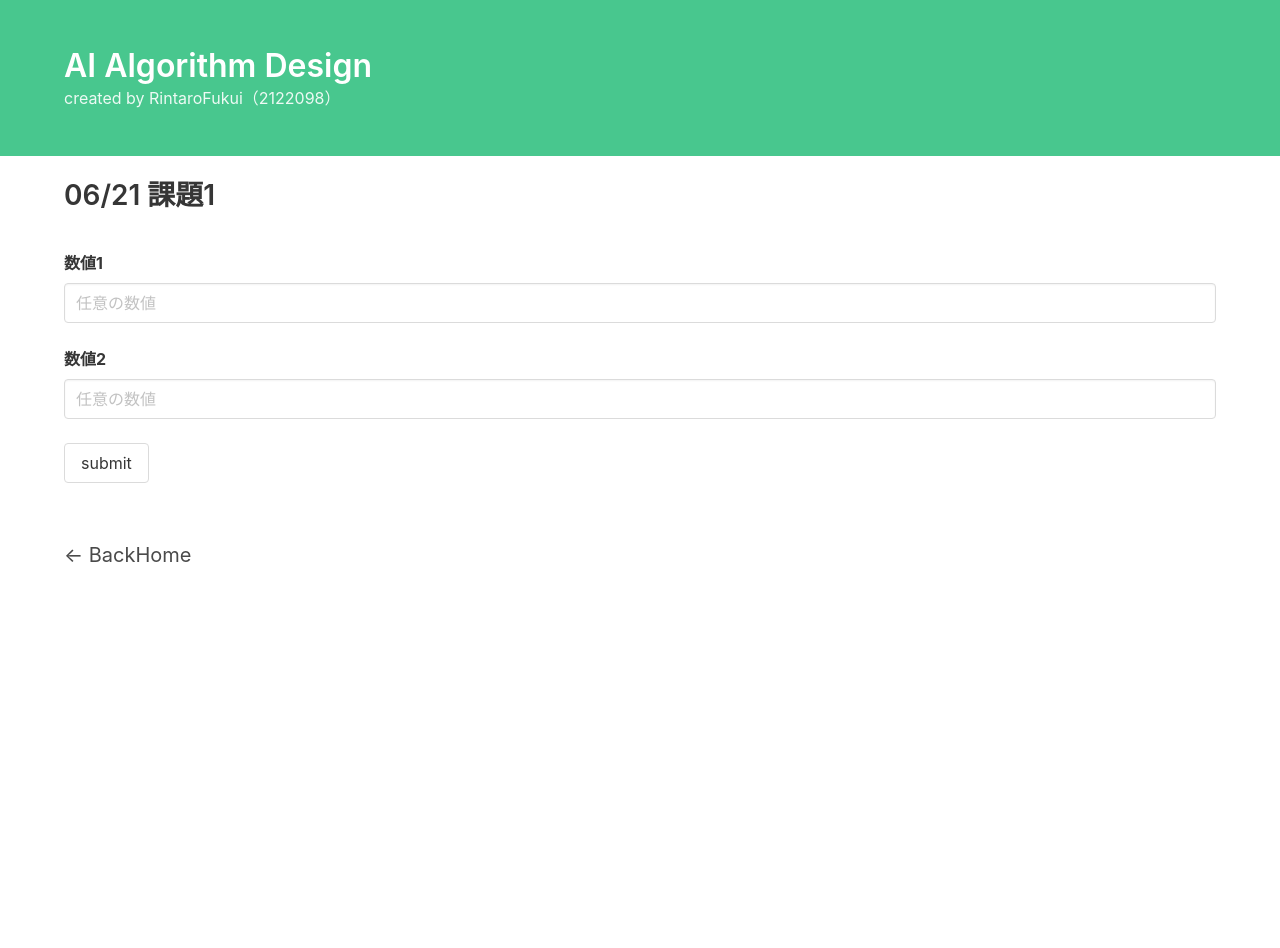
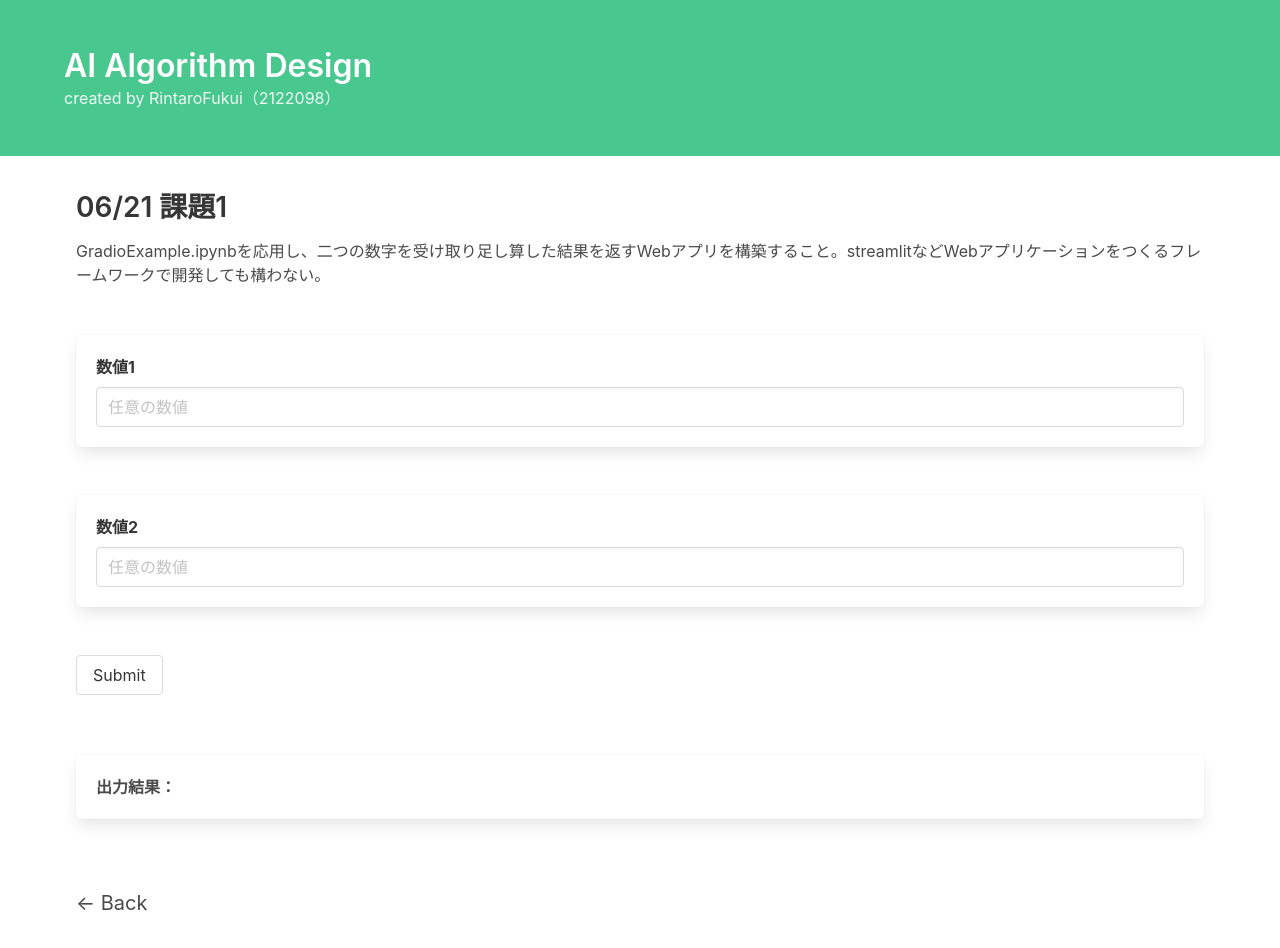
Before and after one commit to Rintaro-Fukui/Application-Task, a Next.js app in the folder front/application-task/: page /task1 in a window 1280 px wide. Shown: the top 948 px of the page. Before the commit the page ends 800 px from the top, so only its background shows below. Built offline with nearby package versions, Linux system fonts and the light colour scheme.

Commit message:
task1 finish

```diff
--- a/front/application-task/package.json
+++ b/front/application-task/package.json
@@ -9,10 +9,12 @@
     "lint": "next lint"
   },
   "dependencies": {
+    "axios": "^1.4.0",
     "bulma": "^0.9.4",
     "next": "13.4.7",
     "react": "18.2.0",
     "react-dom": "18.2.0",
+    "react-hook-form": "^7.45.0",
     "sass": "^1.63.6"
   }
 }
--- a/front/application-task/src/app/api/hello/route.js
+++ b/front/application-task/src/app/api/hello/route.js
@@ -1,3 +1,3 @@
-export async function GET(request) {
-  return new Response('Hello, Next.js!')
+export async function GET(request, {params}) {
+  return new Response(1+1)
 }
--- a/front/application-task/src/app/layout.js
+++ b/front/application-task/src/app/layout.js
@@ -2,8 +2,8 @@ import Head from 'next/head';
 import '../../node_modules/bulma/bulma.sass';
 
 export const metadata = {
-  title: 'Create Next App',
-  description: 'Generated by create next app',
+  title: 'AI Algorithm Design',
+  description: 'created by Next.js + FastAPI',
 }
 
 export default function RootLayout({ children }) {
@@ -14,18 +14,15 @@ export default function RootLayout({ children }) {
         <link rel="stylesheet" href="https://bulma.io/vendor/fontawesome-free-5.15.2-web/css/all.min.css" />
       </Head>
       <body>
-        <div class="hero is-success">
-          <div class="hero-body">
-            <div class="container">
-              <h1 class="title">
+        <div className="hero is-success">
+          <div className="hero-body">
+            <div className="container">
+              <h1 className="title">
                 AI Algorithm Design
               </h1>
-              <h2 class="subtitle is-6">
+              <h2 className="subtitle is-6">
                 created by RintaroFukui（2122098）
               </h2>
-              {/* <p>
-                This application was created using Next.js and FastAPI.
-              </p> */}
             </div>
           </div>
         </div>
--- a/front/application-task/src/app/task1/page.js
+++ b/front/application-task/src/app/task1/page.js
@@ -1,35 +1,77 @@
-import Link from 'next/link'
-import '../../../node_modules/bulma/bulma.sass';
+"use client";
+import Link from "next/link";
+import "../../../node_modules/bulma/bulma.sass";
+import axios from "axios";
+import { useForm } from 'react-hook-form';
+import React, { useState } from "react";
 
 export default function task1() {
+
+    const [result, setResult] = useState([]);
+    const { register, handleSubmit } = useForm();
+
+    const onSubmit = (data) =>
+        axios.post(
+            `http://127.0.0.1:8000/addition?n1=${data["n1"]}&n2=${data["n2"]}`
+        ).then(response => {
+            setResult(response.data.output.result);
+        });
+
     return (
         <div className="content">
             <div className="container">
                 <br />
-                <div>
+                <div className="tile is-parent">
+                    <div className="tile is-child">
                         <h2>06/21 課題1</h2>
+                        <p>GradioExample.ipynbを応用し、二つの数字を受け取り足し算した結果を返すWebアプリを構築すること。streamlitなどWebアプリケーションをつくるフレームワークで開発しても構わない。</p>
+                    </div>
                 </div>
                 <br />
-                <div className="field">
+                <form className="field" onSubmit={handleSubmit(onSubmit)}>
+                    <div className="tile is-parent">
+                        <div className="tile is-child box">
                             <label className="label">数値1</label>
                             <div className="control">
-                        <input className="input" type="text" placeholder="任意の数値" maxlength="5" oninput="value = value.replace(/[^0-9]+/i,'');" />
+                                <input className="input" type="text" {...register("n1")} placeholder="任意の数値" />
+                            </div>
+                        </div>
                     </div>
                     <br />
+                    <div className="tile is-parent">
+                        <div className="tile is-child box">
                             <label className="label">数値2</label>
                             <div className="control">
-                        <input className="input" type="text" placeholder="任意の数値" maxlength="5" oninput="value = value.replace(/[^0-9]+/i,'');" />
+                                <input className="input" type="text" {...register("n2")} placeholder="任意の数値" />
+                            </div>
+                        </div>
                     </div>
                     <br />
+                    <div className="tile is-parent">
+                        <div className="tile is-child">
                             <div className="control">
-                        <button className="button" type="button" onClick="">submit</button>
+                                <input className="button" type="submit" />
+                            </div>
+                        </div>
+                    </div>
+                </form>
+                <br />
+                <div className="tile is-parent">
+                    <div className="tile is-child box">
+                        <b>出力結果：{result}</b>
                     </div>
                 </div>
                 <br />
                 <br />
+                <div className="tile is-parent">
+                    <div className="tile is-child">
                         <Link href="/">
-                    <p className="subtitle">← BackHome</p>
+                            <p className="subtitle">← Back</p>
                         </Link>
+                    </div>
+                </div>
+                <br />
+                <br />
             </div>
         </div>
     )
```
Also changed, not shown: front/application-task/src/app/page.js (+29 -8 lines), front/application-task/src/app/task2/page.js (+13 -23 lines), 2 other files (tests, documents, lock files or other folders). Lines whose indentation alone changed are shown as unchanged.
